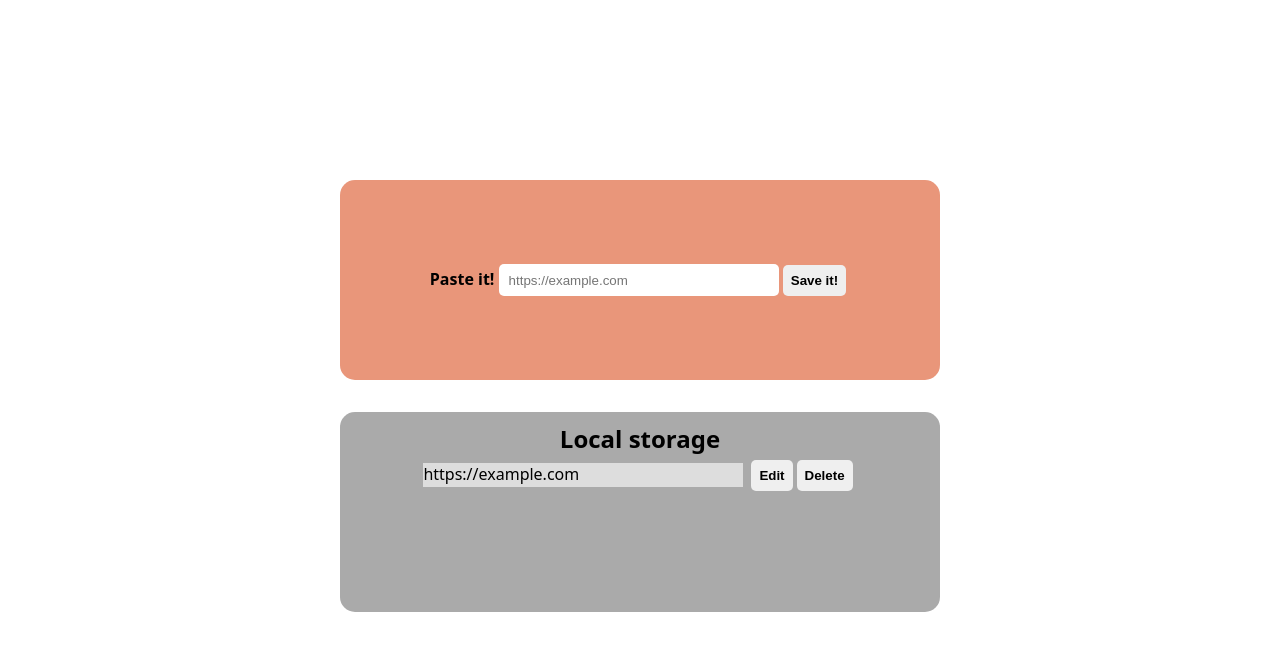
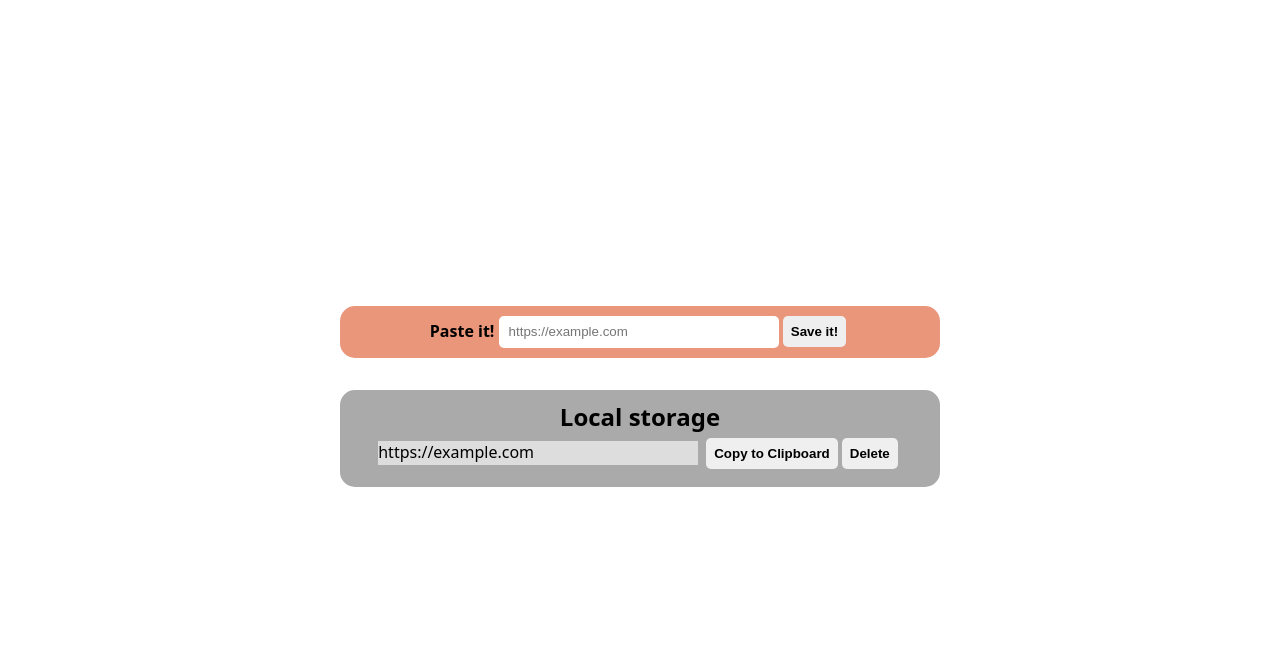
Before and after one commit to mabillama/Link-Me, a website: page index.html in a window 1280 px wide. Both pictures are taken after typing "https://example.com" into the empty fields and a click on the button "Save it!". Shown: the part 84-734 px from the top of the page. Drawn offline with Linux system fonts and the light colour scheme.

Commit message:
Changes the edit button to copy to clipboard button

```diff
--- a/styles.css
+++ b/styles.css
@@ -34,7 +34,6 @@ h2 {
 
 .paste-box,
 .ls-display {
-  height: 200px;
   width: 600px;
   margin: 0 auto;
 
--- a/test.js
+++ b/test.js
@@ -33,9 +33,9 @@ function updateUI() {
     pChild.classList.add("ls-favourite");
     pChild.textContent = el;
 
-    let editButton = document.createElement("button");
-    editButton.classList.add("btn", "btn-edit");
-    editButton.textContent = "Edit";
+    let copyButton = document.createElement("button");
+    copyButton.classList.add("btn", "btn-copy");
+    copyButton.textContent = "Copy to Clipboard";
 
     let deleteButton = document.createElement("button");
     deleteButton.classList.add("btn", "btn-delete");
@@ -43,7 +43,7 @@ function updateUI() {
 
     let li1 = content1.appendChild(divParent).appendChild(pChild);
     li1.insertAdjacentElement("afterend", deleteButton);
-    li1.insertAdjacentElement("afterend", editButton);
+    li1.insertAdjacentElement("afterend", copyButton);
   });
   document.getElementById("link-box").value = "";
 }
```
